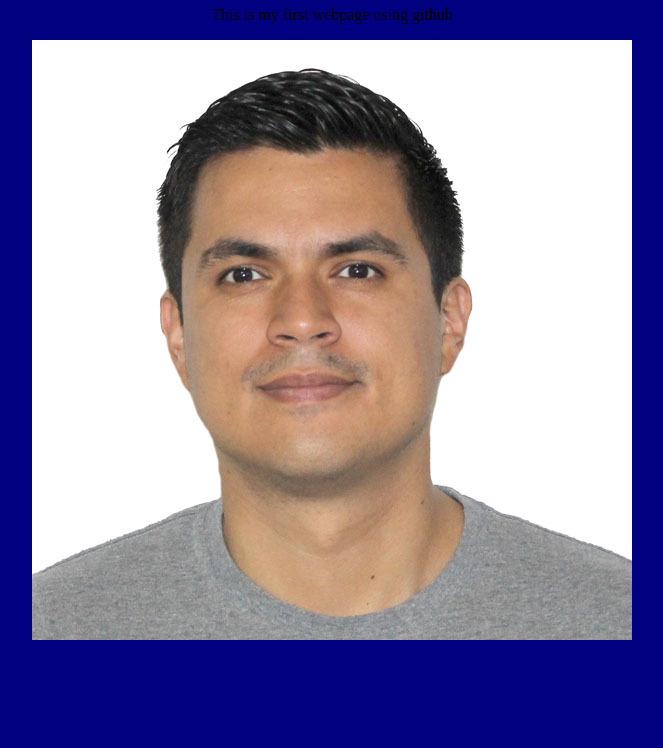
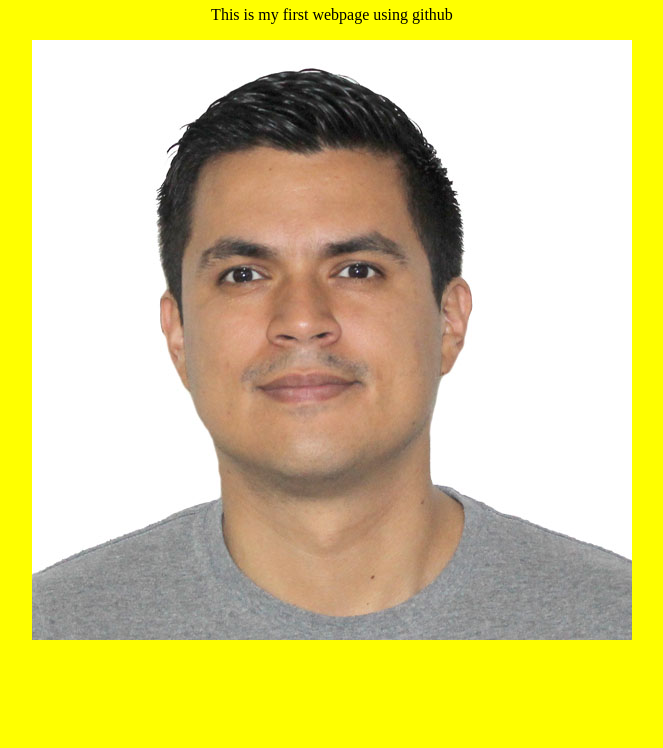
Before and after one commit to Raechiq/MITxproRudyE, a plain HTML site: page index.html in a window 1280 px wide. Shown: the part 52-800 px from the top of the page, without its empty margins (308-971 px from the left). Drawn offline with Linux system fonts and the light colour scheme.

Commit message:
Update styling.css

```diff
--- a/styling.css
+++ b/styling.css
@@ -1,5 +1,5 @@
 body{
     margin: 0;
-    background: navy;
+    background: yellow;
     text-align: center;
 }
```
